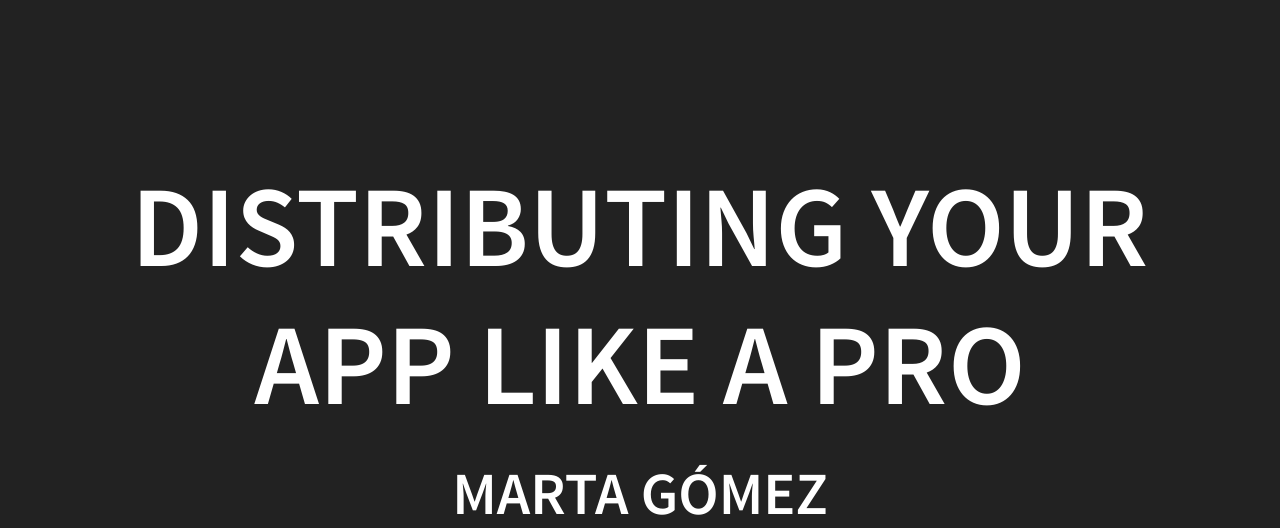
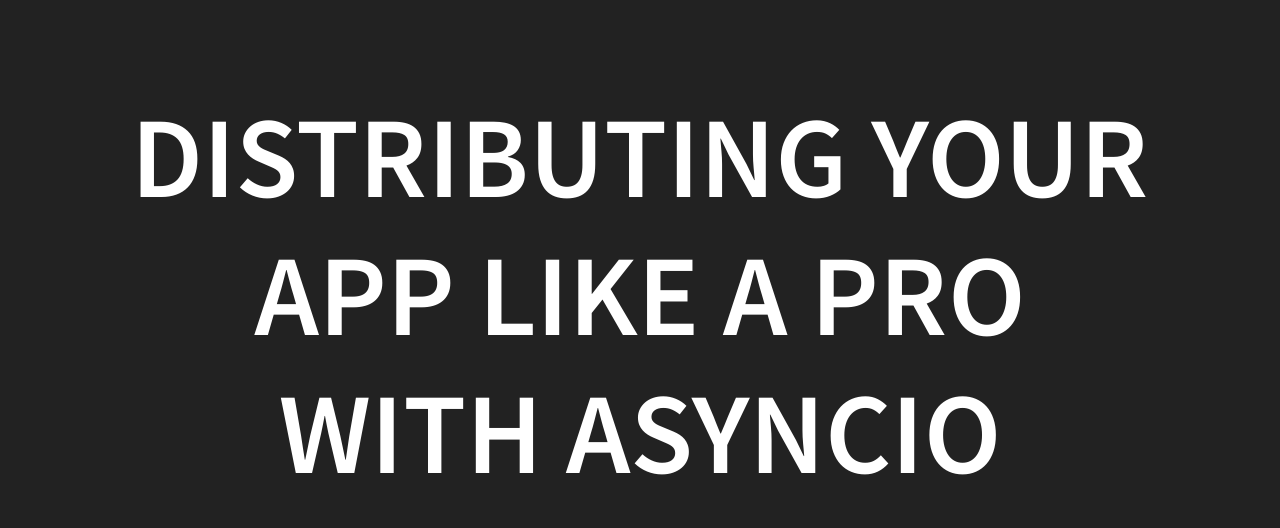
Before and after one commit to mgmacias95/Simple-echo-protocol, a website: page docs/index.html in a window 1280 px wide. Shown: the top 528 px of the page. Drawn offline with nearby package versions, Linux system fonts and the light colour scheme.

Commit message:
fix title

```diff
--- a/docs/index.html
+++ b/docs/index.html
@@ -3,7 +3,7 @@
 	<head>
 		<meta charset="utf-8">
 
-		<title>Distributing your app like a pro with asyncio.</title>
+		<title>Distributing your app like a pro with Asyncio.</title>
         <meta name="author" content="Marta Gómez">
 
         <!-- Bootstrap -->
@@ -33,7 +33,7 @@
 		<div class="reveal">
 			<div class="slides">
 				<section>
-                    <h1>Distributing your app like a pro</h1>
+                    <h1>Distributing your app like a pro with Asyncio</h1>
                     <h3>Marta Gómez</h3>
 
                     <p>
```
